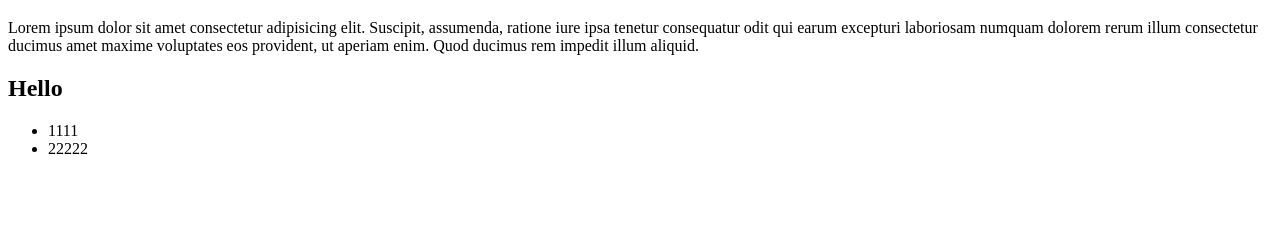
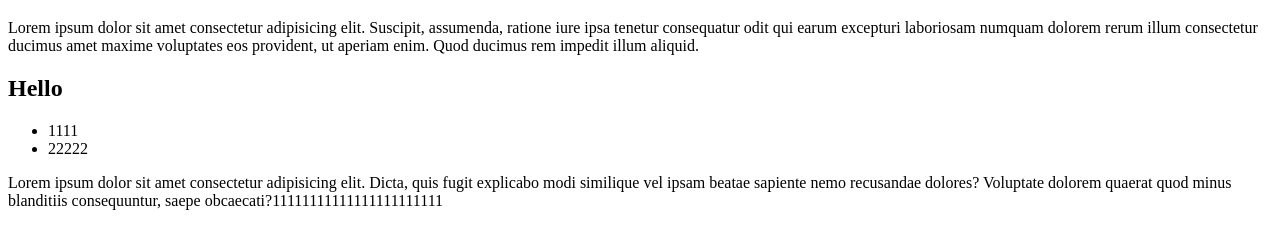
Before and after one commit to cleryk-mmv/qqq, a plain HTML site: page index.html in a window 1280 px wide. Shown: the part 61-310 px from the top of the page. Drawn offline with Linux system fonts and the light colour scheme.

Commit message:
add style.css; gitignore

```diff
--- a/index.html
+++ b/index.html
@@ -14,5 +14,7 @@
         <li>1111</li>
         <li>22222</li>
     </ul>
+
+    <p>Lorem ipsum dolor sit amet consectetur adipisicing elit. Dicta, quis fugit explicabo modi similique vel ipsam beatae sapiente nemo recusandae dolores? Voluptate dolorem quaerat quod minus blanditiis consequuntur, saepe obcaecati?11111111111111111111111</p>
 </body>
 </html>
--- /dev/null
+++ b/style.css
@@ -0,0 +1,3 @@
+body {
+    background-color: red;
+}
```
